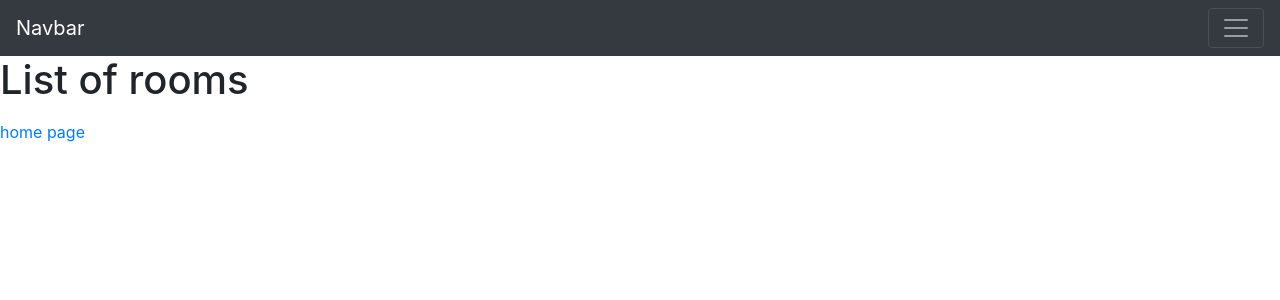
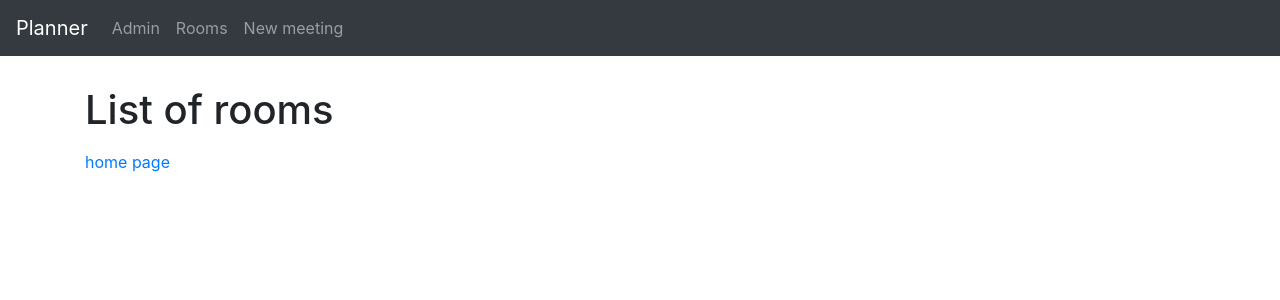
Before and after one commit to DavidMares22/planificador, a Django app: page /meetings/rooms/ in a window 1280 px wide. Shown: the top 300 px of the page. Run offline with Django 3.2, Linux system fonts and the light colour scheme; data that the repository does not hold is empty; some libraries are stand-ins or nearby versions.

Commit message:
form to add meetings

```diff
--- a/meetings/urls.py
+++ b/meetings/urls.py
@@ -1,11 +1,12 @@
 from django.urls import path
-from meetings.views import detail,room
+from meetings.views import detail,room,new
 
 
 urlpatterns = [
 
     path('<int:id>',detail,name='detail'),
     path('rooms/',room,name='rooms'),
+    path('new/',new,name='new'),
 
 
 ]
--- a/meetings/views.py
+++ b/meetings/views.py
@@ -1,5 +1,6 @@
-from django.shortcuts import render, get_object_or_404
+from django.shortcuts import render, get_object_or_404,redirect
 from .models import Meeting,Room
+from .forms import MeetingForm
 # Create your views here.
 
 
@@ -13,3 +14,19 @@ def room(request):
     rooms = Room.objects.all()
     context = {'rooms':rooms}
     return render(request,'meetings/rooms.html',context)
+
+
+def new(request):
+    if request.method == 'POST':
+
+        form = MeetingForm(request.POST)
+        if form.is_valid():
+            # forms['room'] = Room.objects.get(pk=form.cleaned_data.get("room"))
+
+            form.save()
+            return redirect('home')
+
+    else:
+        form = MeetingForm()
+
+    return render(request,'meetings/new.html',{'form':form})
--- a/website/templates/website/base.html
+++ b/website/templates/website/base.html
@@ -1,36 +1,40 @@
 {% load static %}
 <!DOCTYPE html>
 <html lang="en">
+
 <head>
-    <meta charset="UTF-8">
-    <meta name="viewport" content="width=device-width, initial-scale=1.0">
-    <title>Base</title>
-    <link rel="stylesheet" href="{% static 'website/css/bootstrap.min.css' %}">
+  <meta charset="UTF-8">
+  <meta name="viewport" content="width=device-width, initial-scale=1.0">
+  <title>Base</title>
+  <link rel="stylesheet" href="{% static 'website/css/bootstrap.min.css' %}">
 </head>
+
 <body>
 
-<header>
-    <nav class="navbar navbar-dark bg-dark">
-        <a class="navbar-brand" href="#">Navbar</a>
-  <button class="navbar-toggler" type="button" data-toggle="collapse" data-target="#navbarNavAltMarkup" aria-controls="navbarNavAltMarkup" aria-expanded="false" aria-label="Toggle navigation">
-    <span class="navbar-toggler-icon"></span>
-  </button>
-  <div class="collapse navbar-collapse" id="navbarNavAltMarkup">
-    <div class="navbar-nav">
-      <a class="nav-item nav-link active" href="#">Home <span class="sr-only">(current)</span></a>
-      <a class="nav-item nav-link" href="#">Features</a>
-      <a class="nav-item nav-link" href="#">Pricing</a>
-      <a class="nav-item nav-link disabled" href="#">Disabled</a>
-    </div>
-  </div>
-      </nav>
+  <nav class="navbar navbar-expand-sm bg-dark navbar-dark">
+    <!-- Brand/logo -->
+    <a class="navbar-brand" href="{% url 'home' %}">Planner</a>
 
-</header>
+    <!-- Links -->
+    <ul class="navbar-nav">
+      <li class="nav-item">
+        <a class="nav-link" href="{% url 'admin:index' %}">Admin</a>
+      </li>
+      <li class="nav-item">
+        <a class="nav-link" href="{% url 'rooms' %}">Rooms</a>
+      </li>
+      <li class="nav-item">
+        <a class="nav-link" href="{% url 'new' %}">New meeting</a>
+      </li>
+    </ul>
+  </nav>
 
+  <div class="container" style="margin-top:30px">
     {% block content %}
 
 
     {% endblock content %}
+  </div>
 
 </body>
 <script src="{% static 'website/js/jquery-3.2.1.min.js' %}"></script>
```
Also changed, not shown: meetings/forms.py (added, +16 -0 lines), meetings/templates/meetings/new.html (added, +25 -0 lines).
